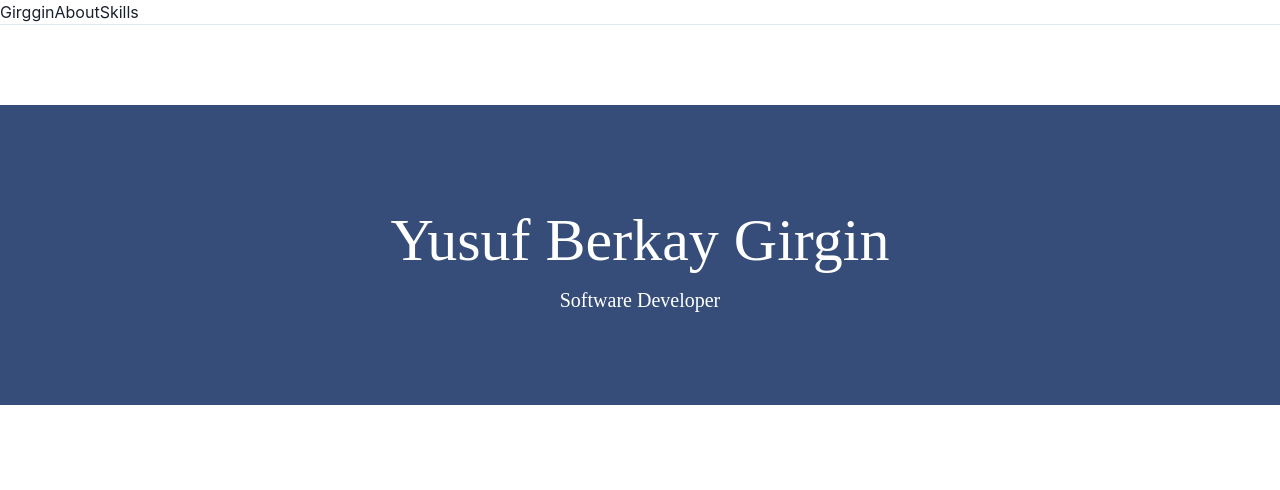
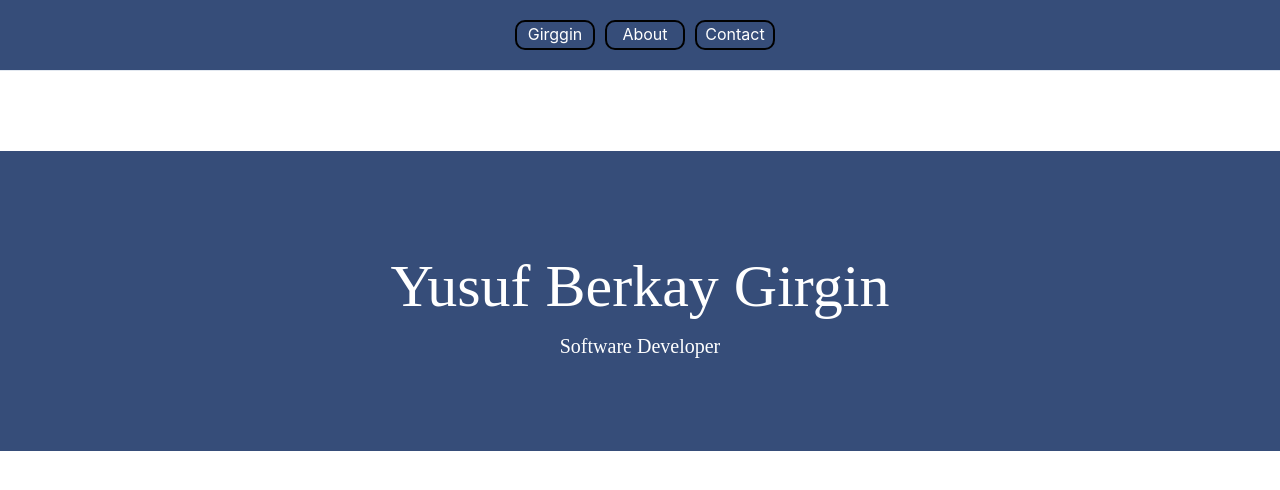
Before and after one commit to ybgirgin3/portfolio, a React (Create React App) app: page / in a window 1280 px wide. Shown: the top 490 px of the page. Built offline with nearby package versions, Linux system fonts and the light colour scheme.

Commit message:
Chakra Flex added to navbar

```diff
--- a/src/Components/Header.tsx
+++ b/src/Components/Header.tsx
@@ -1,13 +1,38 @@
-import React, { Component } from 'react';
-import { NavLink } from 'react-router-dom';
+import React, {Component} from 'react';
+import {NavLink} from 'react-router-dom';
+import {Flex} from "@chakra-ui/react";
 
 export default class Header extends Component {
+  NavBarStyle: React.CSSProperties = {
+    background: '#364d79',
+    position: "sticky"
+  }
+
+  NavBarItemStyle: React.CSSProperties = {
+    width: '80px',
+    height: '30px',
+    color: 'white',
+    marginLeft: '10px',
+    textAlign: "center",
+    border: '2px solid black',
+    borderRadius: '10px',
+  }
+
+
   render() {
     return (
-      <nav>
-        <NavLink to="/">Girggin</NavLink>
-        <NavLink to="/aboutme">About</NavLink>
-        <NavLink to="/skills">Skills</NavLink>
+      <nav style={this.NavBarStyle}>
+        <Flex
+          w="100%"
+          px="6"
+          py="5"
+          align="center"
+          justify="center"
+        >
+          <NavLink style={this.NavBarItemStyle} to="/">Girggin</NavLink>
+          <NavLink style={this.NavBarItemStyle} to="/aboutme">About</NavLink>
+          <NavLink style={this.NavBarItemStyle} to="/contact">Contact</NavLink>
+        </Flex>
       </nav>
     );
   }
```
